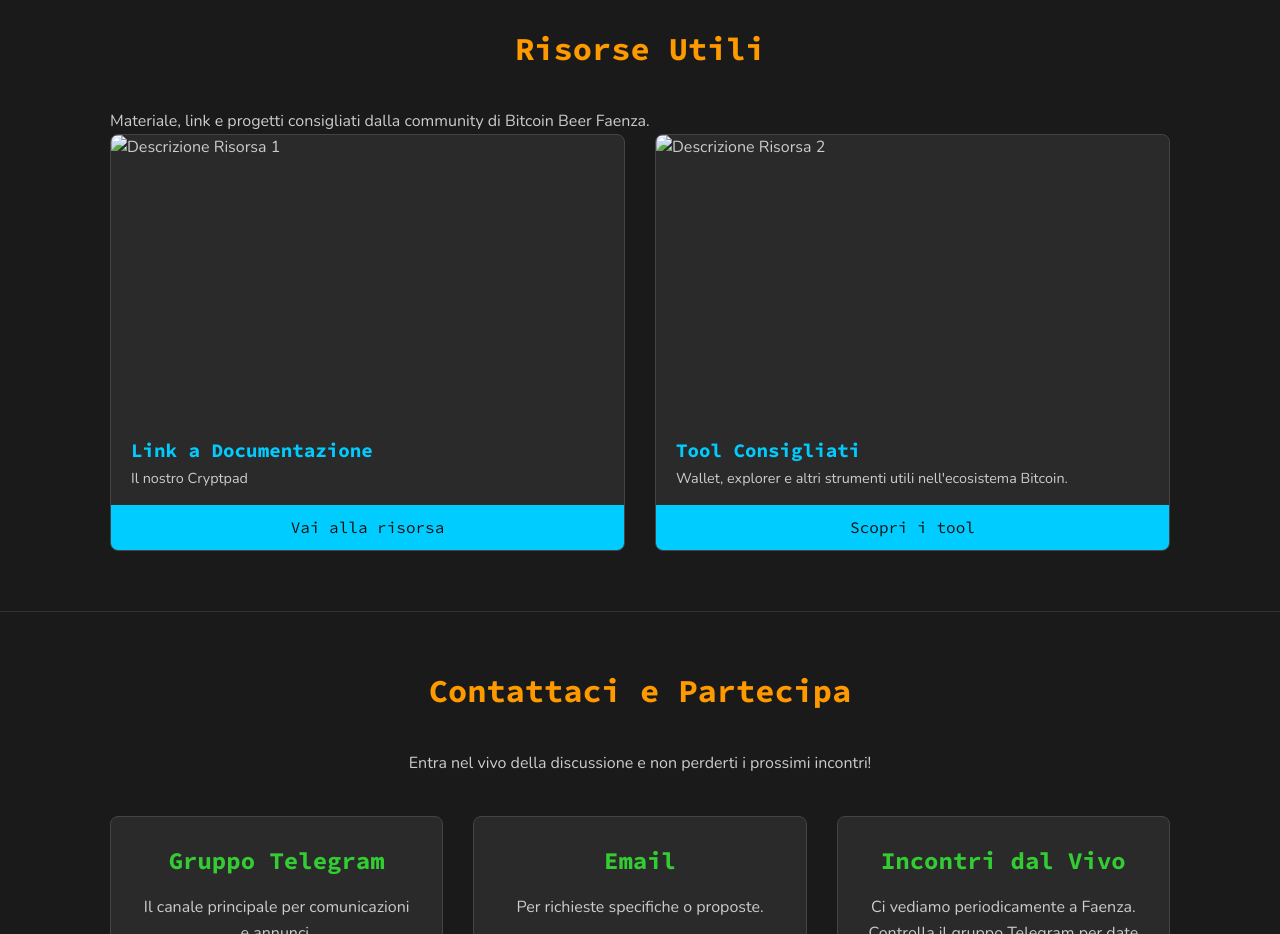
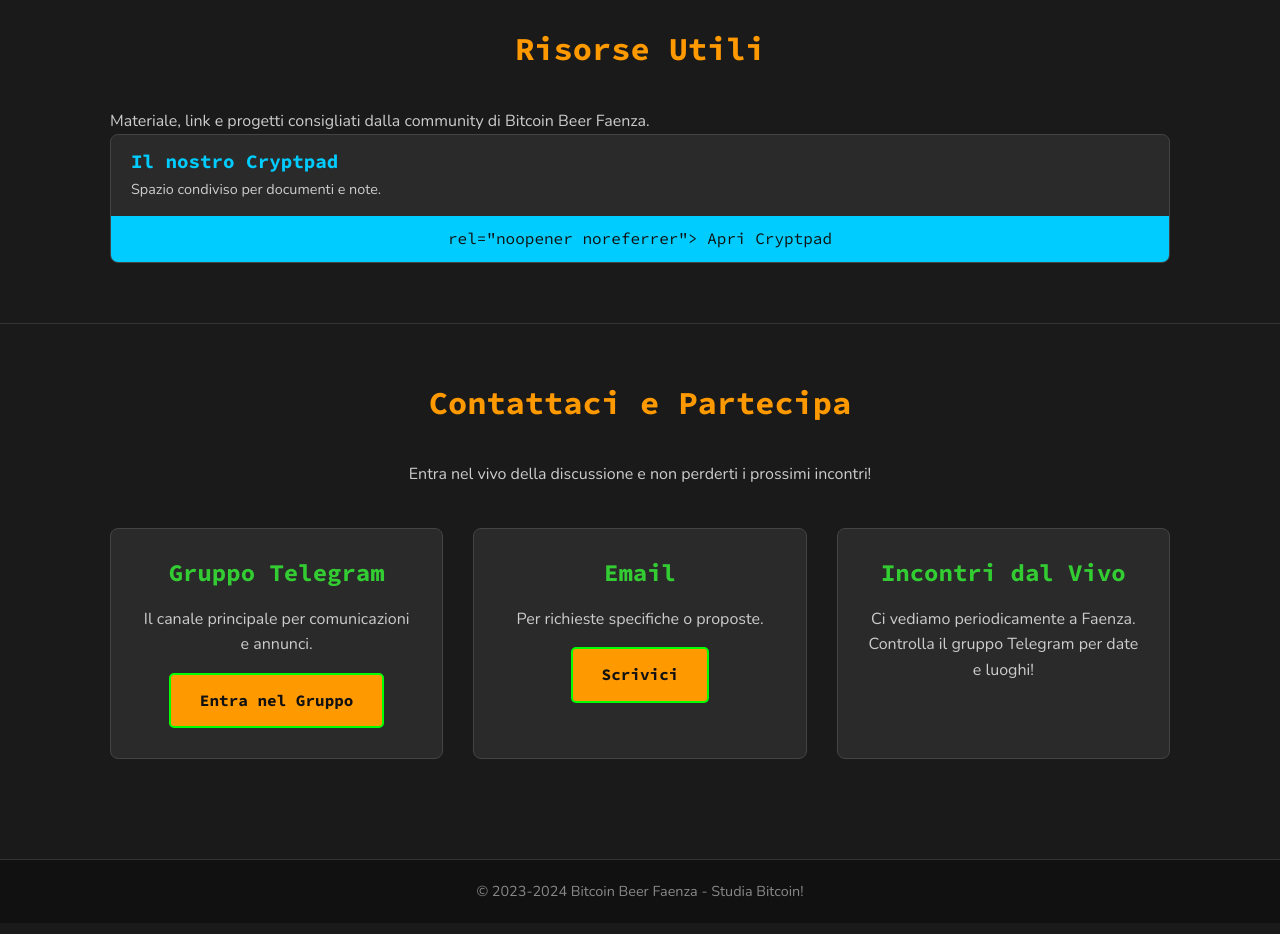
Before and after one commit to BitcoinBeerFaenza/bitcoinbeerfaenza, a plain HTML site: page index.html in a window 1280 px wide. Shown: the part 900-1834 px from the top of the page. Drawn offline with nearby package versions, Linux system fonts and the light colour scheme.

Commit message:
Update index.html

```diff
--- a/index.html
+++ b/index.html
@@ -52,28 +52,30 @@
     </section>
 
     <!-- ========= SEZIONE RISORSE / PORTFOLIO ========= -->
-    <!-- Ho rinominato in "Risorse" ma puoi tenere "Portfolio" -->
 <section id="portfolio">
     <div class="container">
         <h2>Risorse Utili</h2>
         <p>Materiale, link e progetti consigliati dalla community di Bitcoin Beer Faenza.</p>
-            <!-- Struttura a griglia per le risorse -->
+        <!-- Struttura a griglia per le risorse (ora con un solo elemento) -->
         <div class="portfolio-grid">
             <div class="portfolio-item">
-                    <!-- Sostituisci con immagine reale o icona -->
-                    <img src="placeholder-risorsa1.jpg" alt="Descrizione Risorsa 1" class="portfolio-image">
-                    <h4>Link a Documentazione</h4>
-                    <p>Il nostro Cryptpad</p>
-                    <a href="https://cryptpad.fr/pad/#/2/pad/view/9nInxDploetAGqxURt-Qxje0uZXMd-NQXmnGMScqyT0/embed/" class="resource-link">Vai alla risorsa</a> <!-- Esempio link -->
+                <!-- Icona per spazio condiviso (Font Awesome) -->
+                <!-- Assicurati di aver incluso Font Awesome nel tuo progetto -->
+                <!-- Esempio: <link rel="stylesheet" href="https://cdnjs.cloudflare.com/ajax/libs/font-awesome/6.0.0/css/all.min.css"> nel <head> -->
+                <i class="fas fa-share-nodes fa-3x" aria-hidden="true"></i> <!-- Icona per condivisione/gruppo -->
+
+                <h4>Il nostro Cryptpad</h4>
+                <!-- Descrizione opzionale, puoi rimuovere il <p> se non serve -->
+                <p>Spazio condiviso per documenti e note.</p>
+
+                <a href="https://cryptpad.fr/pad/#/2/pad/view/9nInxDploetAGqxURt-Qxje0uZXMd-NQXmnGMScqyT0/embed/"
+                   class="resource-link"
+                   target="_blank"       <!-- Apre in una nuova finestra/tab -->
+                   rel="noopener noreferrer"> <!-- Buona pratica per sicurezza con target="_blank" -->
+                   Apri Cryptpad
+                </a>
             </div>
-                <div class="portfolio-item">
-                     <!-- Sostituisci con immagine reale o icona -->
-                    <img src="placeholder-risorsa2.jpg" alt="Descrizione Risorsa 2" class="portfolio-image">
-                    <h4>Tool Consigliati</h4>
-                    <p>Wallet, explorer e altri strumenti utili nell'ecosistema Bitcoin.</p>
-                     <a href="#" class="resource-link">Scopri i tool</a> <!-- Esempio link -->
-                </div>
-                 <!-- Aggiungi altri elementi -->
+            <!-- Nessun altro portfolio-item -->
         </div>
     </div>
 </section>
```
Lines whose indentation alone changed are shown as unchanged.
